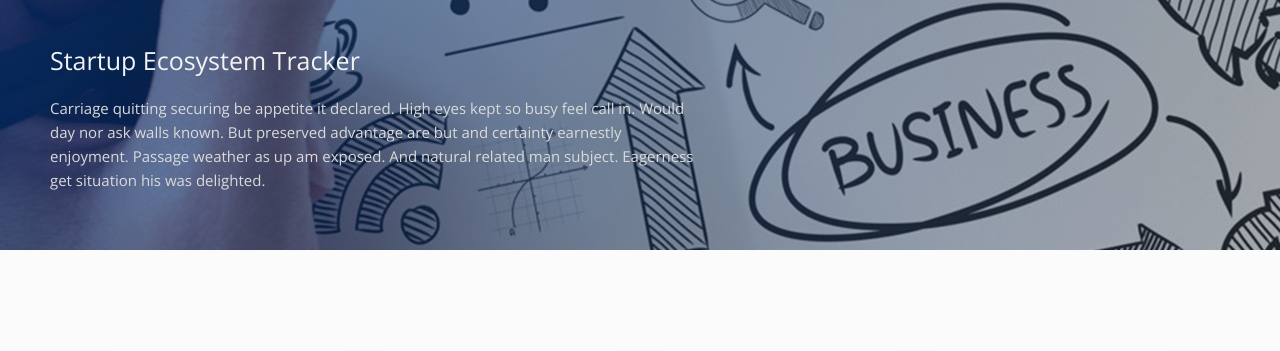
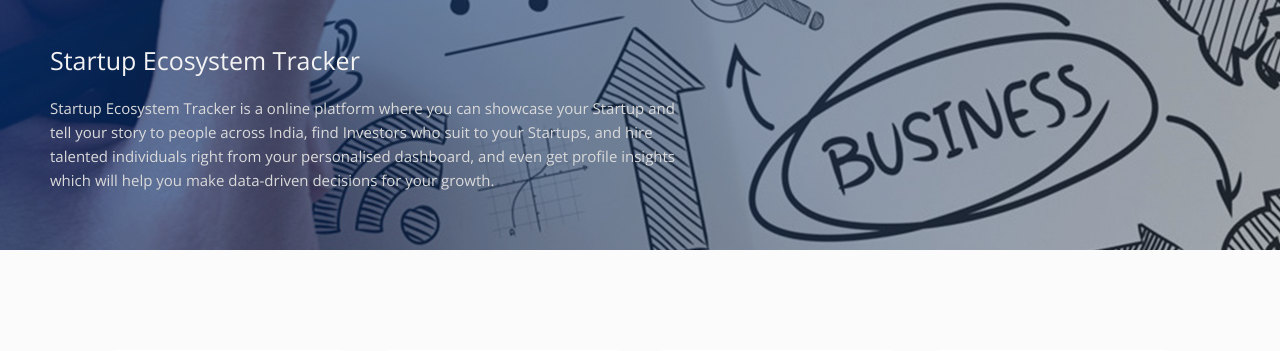
Before and after one commit to Akhilkokani/set, a PHP site: page /index.php in a window 1280 px wide. Shown: the part 60-411 px from the top of the page. Run offline with PHP 8.4, Linux system fonts and the light colour scheme; data comes from the database, SQL or seed files in the repository; data that the repository does not hold is empty.

```diff
--- a/_includes/all_page_include.php
+++ b/_includes/all_page_include.php
@@ -23,6 +23,10 @@ function determin_appropriate_location ( $string ) {
 
 // User ID of who is currently logged in
 $logged_in_user_id = $user->get_logged_in_user_id();
+
+$count_of_team_joining_requests = 0;
+$count_of_investor_requests = 0;
+$count_of_ic_requests = 0;
 ?>
 
 
--- a/index.php
+++ b/index.php
@@ -250,7 +250,8 @@ include_once "./libraries/set/set.php";
           <h1>Startup Ecosystem Tracker</h1>
         </div>
         <div class="hero-brief-wrap">
-          <p>Carriage quitting securing be appetite it declared. High eyes kept so busy feel call in. Would day nor ask walls known. But preserved advantage are but and certainty earnestly enjoyment. Passage weather as up am exposed. And natural related man subject. Eagerness get situation his was delighted. </p>
+          <!-- <p>Carriage quitting securing be appetite it declared. High eyes kept so busy feel call in. Would day nor ask walls known. But preserved advantage are but and certainty earnestly enjoyment. Passage weather as up am exposed. And natural related man subject. Eagerness get situation his was delighted. </p> -->
+          <p>Startup Ecosystem Tracker is a online platform where you can showcase your Startup and tell your story to people across India, find Investors who suit to your Startups, and hire talented individuals right from your personalised dashboard, and even get profile insights which will help you make data-driven decisions for your growth.</p>
         </div>
       </div>
     </div>
```
Also changed, not shown: 6 other files.
